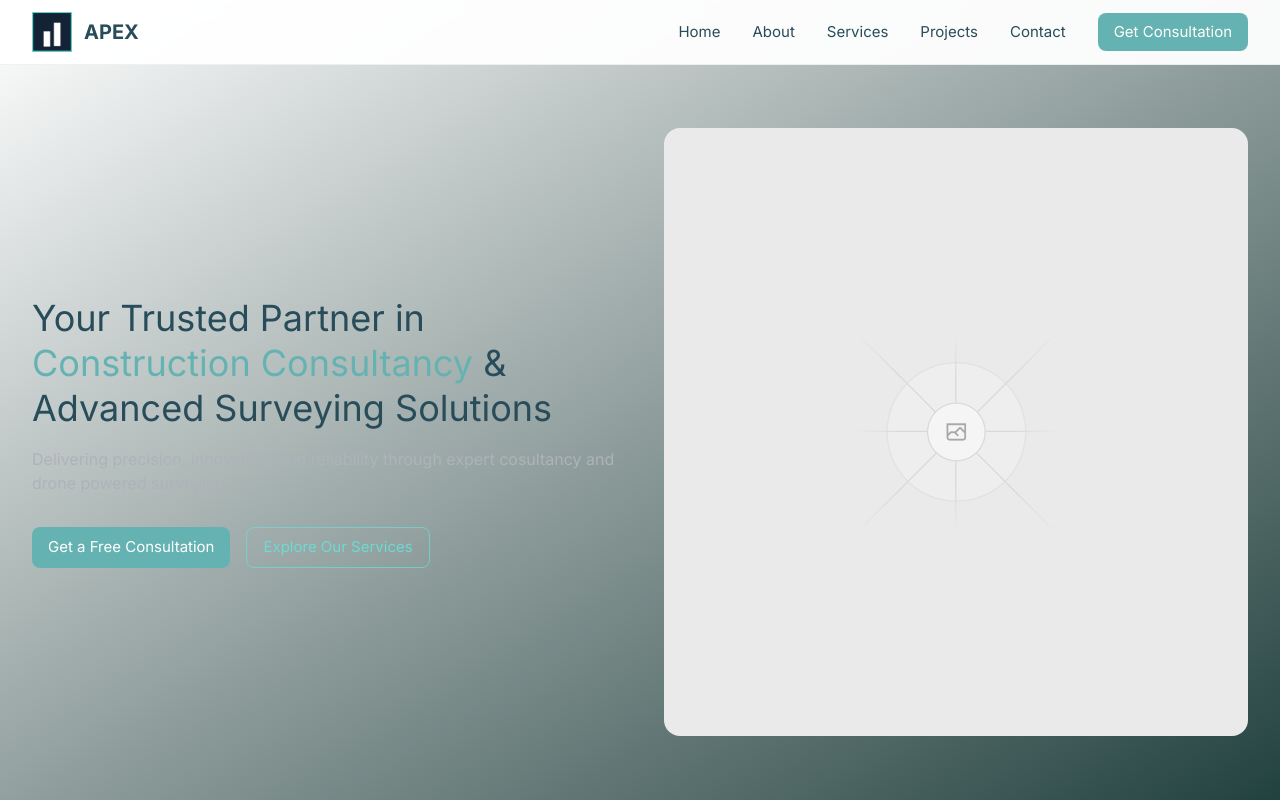
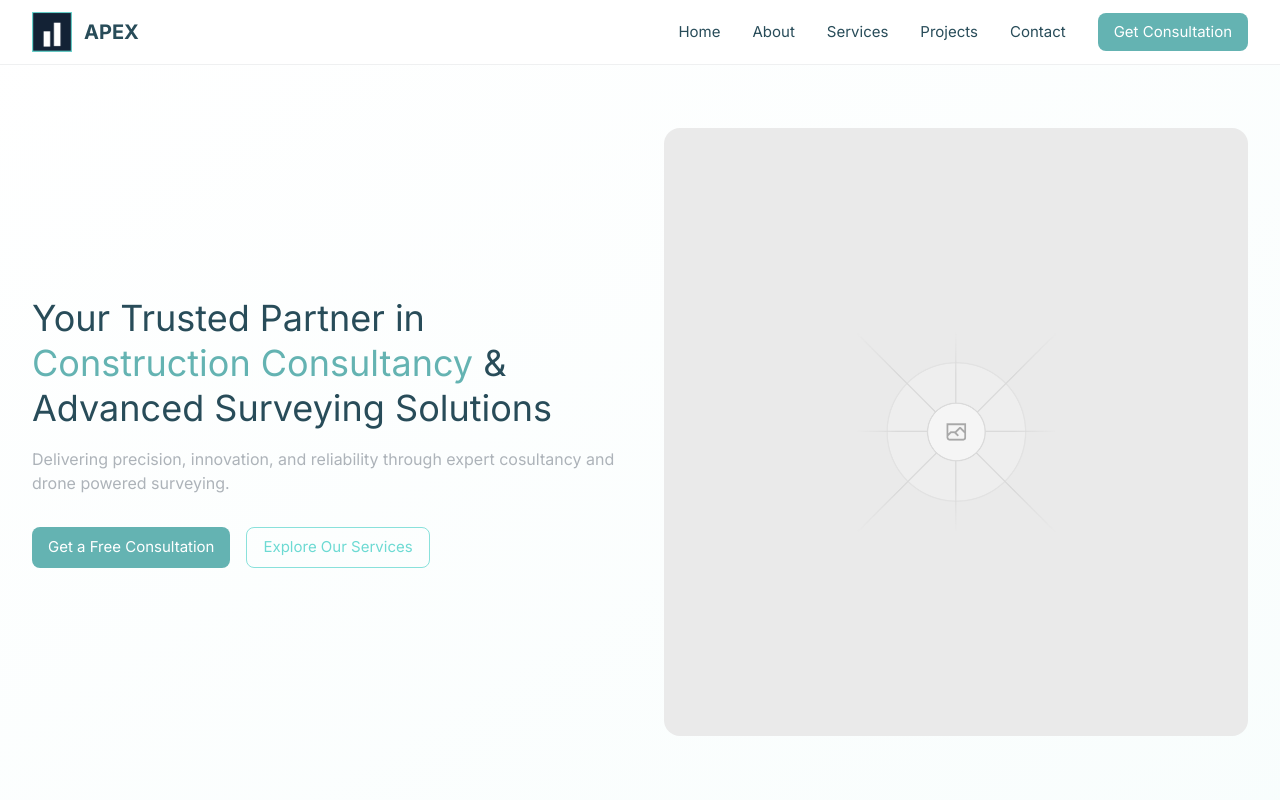
Before and after one commit to DavidMANZI-093/apex, a Next.js app: page / in a window 1280 px wide. Built offline with nearby package versions, Linux system fonts and the light colour scheme.

Commit message:
Auto-commit at 24/06/2025, 15:41:41 for inactivity period...

```diff
--- a/src/app/page.tsx
+++ b/src/app/page.tsx
@@ -3,7 +3,7 @@ import Hero from "@/components/hero";
 
 const Home = () => {
   return (
-    <main className="relative flex w-full h-full z-0 bg-black">
+    <main className="relative flex w-full h-full z-0 bg-white">
     <Header />
     <Hero />
     {/* <Hero /> */}
--- a/src/components/hero.tsx
+++ b/src/components/hero.tsx
@@ -1,9 +1,8 @@
 import Button from "./ui/button";
-import Image from "next/image";
 
 const Hero = () => {
   return (
-    <section id="home" className="relative flex !min-w-full !w-full min-h-screen !pt-16 bg-gradient-to-br from-white to-tiffany-blue/30">
+    <section id="home" className="relative flex !min-w-full !w-full min-h-screen !pt-16 bg-gradient-to-br from-white to-tiffany-blue/5">
         <div className="relative w-full flex container !mx-auto !px-4 sm:!px-6 lg:!px-8">
             <div className="relative grid lg:grid-cols-2 gap-12 items-center">
                 <div className="relative flex flex-col gap-8">
@@ -19,10 +18,7 @@ const Hero = () => {
                 </div>
 
                 <div className="relative flex w-full h-full !py-16">
-                    <div className="relative w-full h-full bg-placeholder rounded-2xl min-h-[500px]"></div>
-                    {/* <div className="relative bg-placeholder w-full h-fit bg-gradient-to-br from-verdigris/20 to-tiffany-blue/20 rounded-2xl flex items-center justify-center">
-                        <Image src="/placeholder.svg" alt="Drone surveying construction site" className="w-full h-full object-cover rounded-2xl" width={0} height={0}/>
-                    </div> */}
+                    <div className="relative w-full h-full bg-placeholder rounded-2xl min-h-[350px]"></div>
                 </div>
             </div>
         </div>
```
